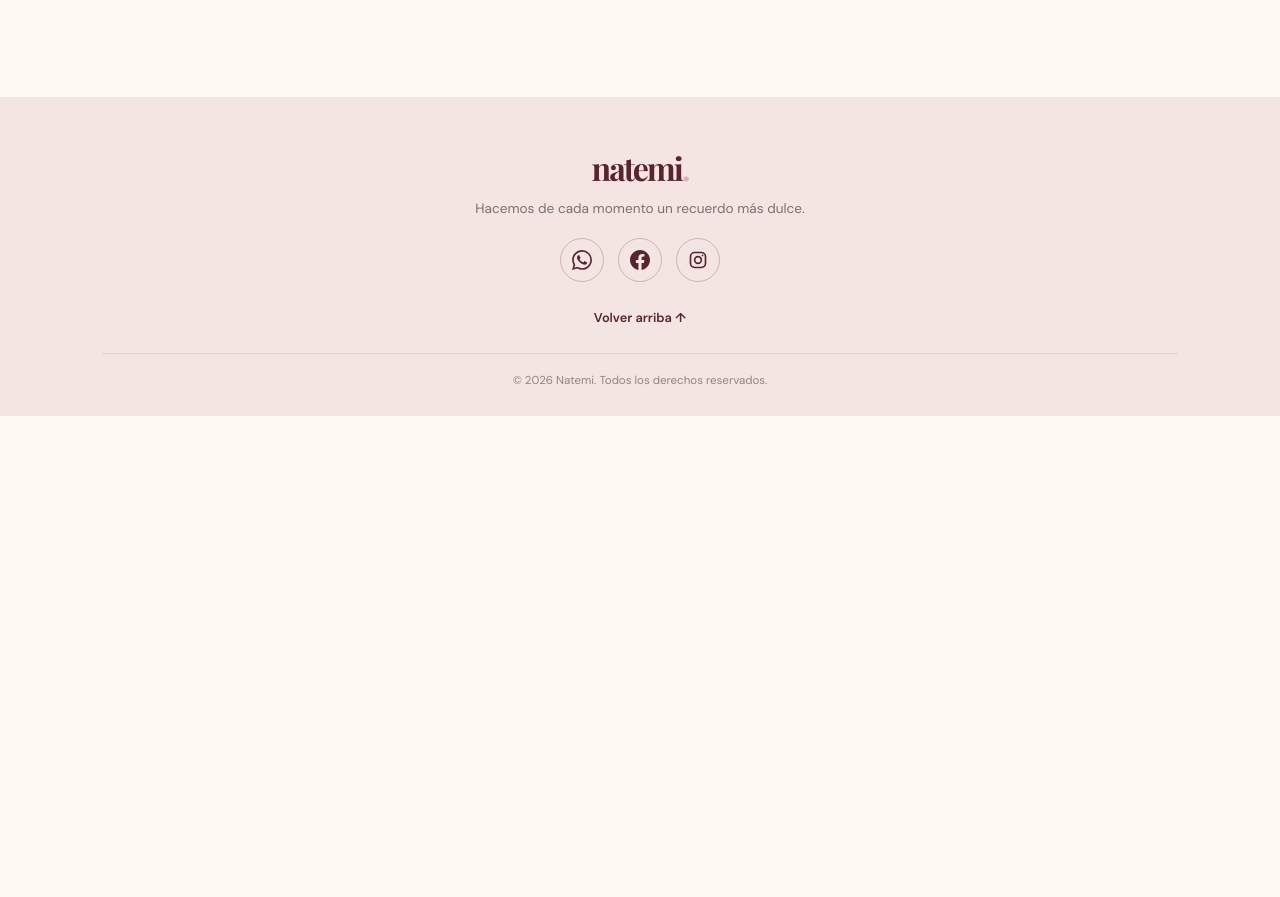
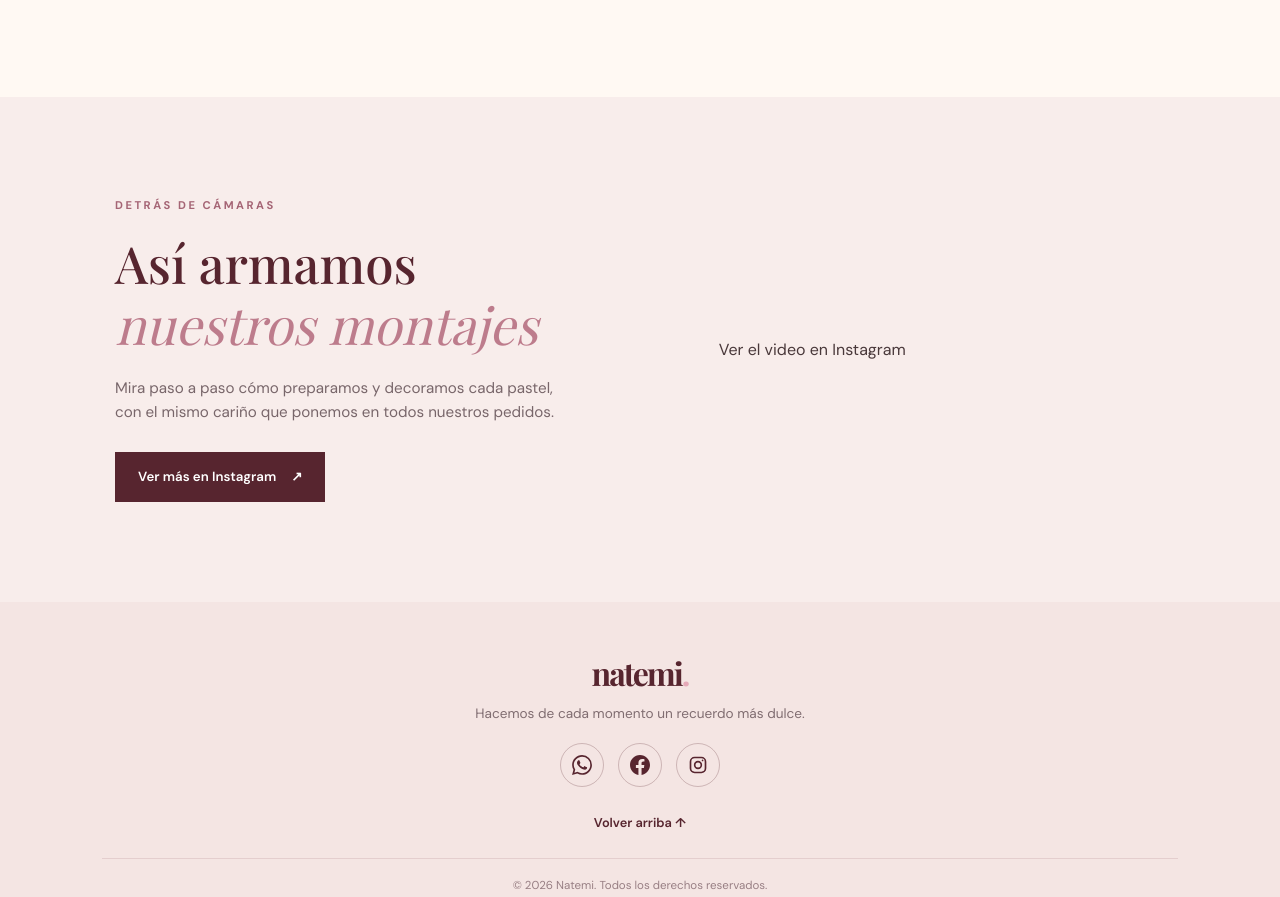
Before and after one commit to joelperazasalarrue-ui/Natemi, a plain HTML site: page index.html in a window 1280 px wide. Shown: the part 3677-4574 px from the top of the page. Before the commit the page ends 4093 px from the top, so only its background shows below. Drawn offline with nearby package versions, Linux system fonts and the light colour scheme; a script that the page names is missing.

Commit message:
Actualizacion de estilos CSS

```diff
--- a/css/estilos.css
+++ b/css/estilos.css
@@ -455,6 +455,54 @@ a {
   font-size: 0.87rem;
 }
 
+/* ---------- VIDEO DE INSTAGRAM ---------- */
+
+.video {
+  background: var(--rosa-claro);
+}
+
+.video-contenedor {
+  display: grid;
+  grid-template-columns: 1fr 1fr;
+  align-items: center;
+  gap: 65px;
+  max-width: 1050px;
+  margin: 0 auto;
+}
+
+.video-texto h2 {
+  color: var(--vino);
+  font-family: var(--titulo);
+  font-size: clamp(2.2rem, 4vw, 3.3rem);
+  font-weight: 500;
+  line-height: 1.2;
+}
+
+.video-texto h2 em {
+  color: #bd7c8c;
+  font-weight: 400;
+}
+
+.video-texto > p:not(.etiqueta) {
+  max-width: 440px;
+  margin: 20px 0 28px;
+  color: #78666a;
+  font-size: 0.95rem;
+}
+
+.video-embed {
+  display: flex;
+  justify-content: center;
+}
+
+/* Ajusta el video de Instagram al diseño */
+.video-embed .instagram-media {
+  width: 100% !important;
+  max-width: 400px !important;
+  min-width: 0 !important;
+  margin: 0 !important;
+}
+
 /* ---------- FOOTER ---------- */
 
 .footer {
@@ -681,8 +729,13 @@ a {
   }
 
   .tarjetas,
-  .valores-grid {
+  .valores-grid,
+  .video-contenedor {
     grid-template-columns: 1fr;
+  }
+
+  .video-contenedor {
+    gap: 35px;
   }
 
   .tarjeta img {
--- a/index.html
+++ b/index.html
@@ -155,6 +155,29 @@
         </article>
       </div>
     </section>
+
+    <!-- VIDEO DE INSTAGRAM: CÓMO HACEMOS NUESTROS MONTAJES -->
+    <section class="seccion video" id="video">
+      <div class="video-contenedor">
+        <div class="video-texto">
+          <p class="etiqueta">DETRÁS DE CÁMARAS</p>
+          <h2>Así armamos <em>nuestros montajes</em></h2>
+          <p>Mira paso a paso cómo preparamos y decoramos cada pastel, con el mismo cariño que ponemos en todos nuestros pedidos.</p>
+          <a class="boton boton-oscuro" href="https://www.instagram.com/natemi_sv/" target="_blank" rel="noopener">
+            Ver más en Instagram <span>↗</span>
+          </a>
+        </div>
+
+        <div class="video-embed">
+          <!-- CAMBIA el enlace por el de tu video o reel de Instagram -->
+          <blockquote class="instagram-media"
+            data-instgrm-permalink="https://www.instagram.com/p/Dc1eiH7sJrZ/"
+            data-instgrm-version="14">
+            <a href="https://www.instagram.com/p/Dc1eiH7sJrZ/" target="_blank" rel="noopener">Ver el video en Instagram</a>
+          </blockquote>
+        </div>
+      </div>
+    </section>
   </main>
 
   <footer class="footer">
@@ -199,5 +222,8 @@
     </svg>
   </a>
 
+  <!-- Script oficial de Instagram (necesario para mostrar el video) -->
+  <script async src="https://www.instagram.com/embed.js"></script>
+
 </body>
 </html>
```
